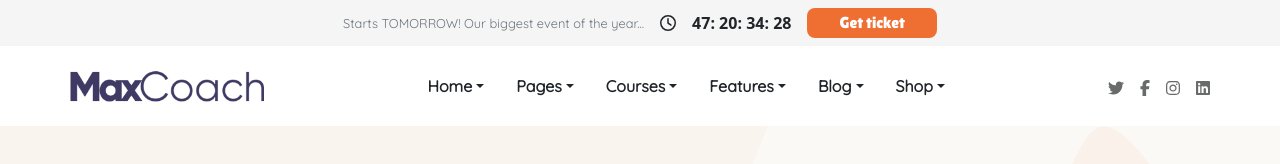
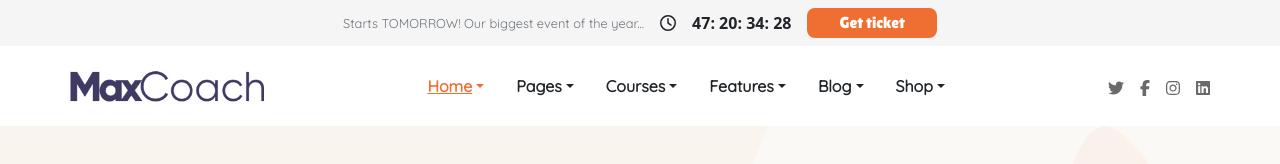
Before and after one commit to Antonio-Ribezzo/proj-html-vuejs, a Vue app: page / in a window 1280 px wide. In both pictures the pointer is over the item "Home". Shown: the top 164 px of the page. Built offline with nearby package versions, Linux system fonts and the light colour scheme; a web font is replaced by a local one.

Commit message:
Style Review (Nav-header)

```diff
--- a/src/components/headerComp.vue
+++ b/src/components/headerComp.vue
@@ -113,9 +113,22 @@
                     height: 2rem;
                 }
             }
+            nav{
+                ul{
+                    li{
+                        &:hover{
+                            text-decoration: underline;
+                            color: $MainColor;
+                        }
+                    }
+                }
+            }
             #socialLogos{
                 a{
                     color: $fontColorBrands;
+                    &:hover{
+                        color: $MainColor;
+                    }
                 }
             }
         }
```
